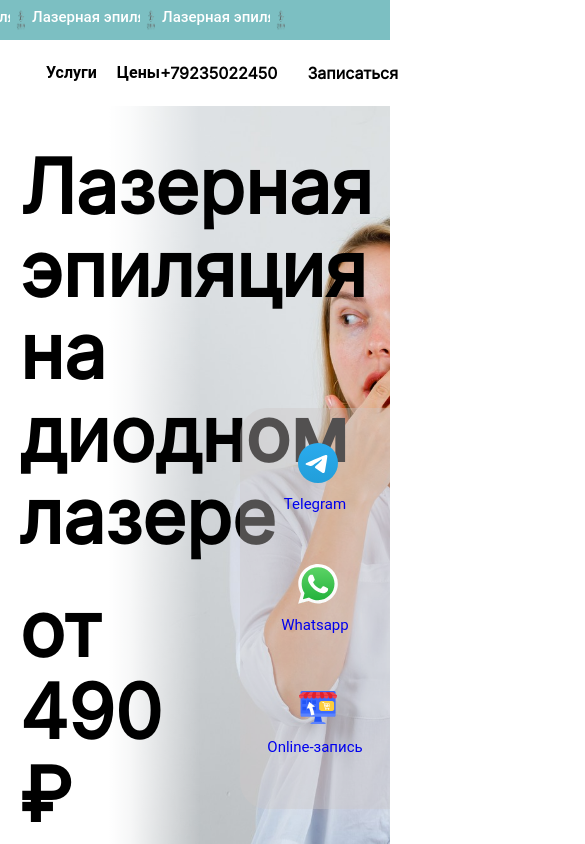
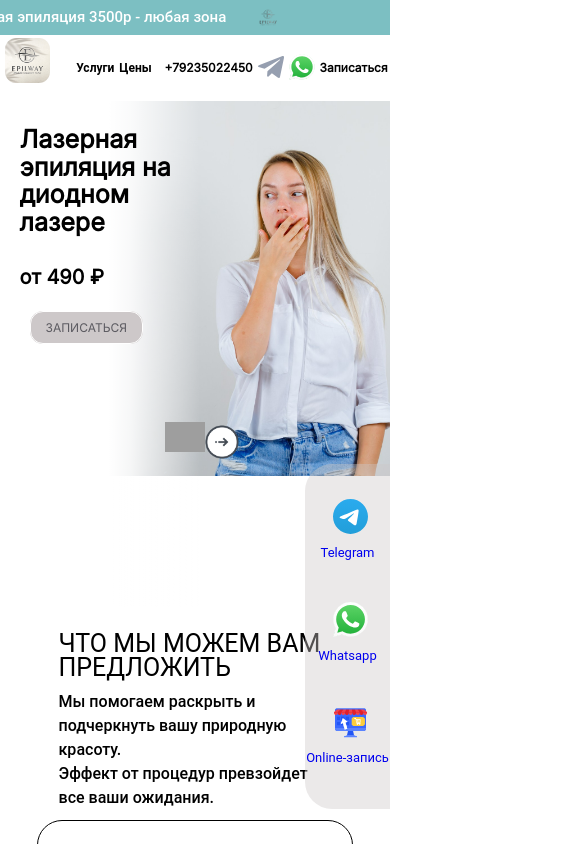
Before and after one commit to poluectpoluekt/oks, a React (Create React App) app: page / in a window 390 px wide. Shown: the top 844 px of the page, 585 px wide, since content can reach past the window. Built offline with nearby package versions, Linux system fonts and the light colour scheme; grey boxes are pictures that could not be loaded.

Commit message:
adaptasion v2

```diff
--- a/src/components/App/App.jsx
+++ b/src/components/App/App.jsx
@@ -11,9 +11,9 @@ const App = () =>{
         <Runline/>
         <Header />
         <AppRoutes />
-        <div className='container'>
+
             <Contact />
-        </div>
+
         <Footer/>
     </div>
 }
--- a/src/styles/Add.module.css
+++ b/src/styles/Add.module.css
@@ -224,3 +224,63 @@
 
 
 }
+
+@media(max-width: 391px){
+
+    .main {
+        font-size: 25px;
+    }
+
+    .main_p{
+        font-size: 20px;
+    }
+
+    .conteiner_info{
+        padding-top: 25px;
+    }
+
+    .carousel_item, .carousel_item_sec, .carousel_item_thi, .carousel_item_thu {
+        height: 60vh;
+    }
+
+    /* .carousel_item_thi .main {
+        font-size: 25px;
+    } */
+
+
+
+    .slide_btn_r{
+        top: 38vh;
+       left: 48%;
+
+    }
+
+    .slide_btn_l{
+        top: 38vh;
+       left: 38%;
+    }
+
+    .btn{
+        /* position: absolute;
+        z-index: 5;
+        top: calc();
+        left: 0; */
+        min-height: 28px;
+        padding: 8px 15px;
+        //bottom: 25px;
+        font-size: 12px;
+        font-weight: 300;
+        margin-left: 10px;
+
+    }
+
+    .conteiner_info{
+
+    }
+
+    .conteiner_info::before {
+        max-height: 60vh;
+    }
+
+
+}
--- a/src/styles/Contact.module.css
+++ b/src/styles/Contact.module.css
@@ -49,7 +49,7 @@
 }
 
 .conteiner_flex a{
-    margin-bottom: 30px;
+    margin-bottom: 20px;
     text-decoration: none;
 }
 
@@ -72,7 +72,9 @@
 
 @media(max-width: 376px){
 
+
     .main{
+        //display: none;
         width: 80px;
     }
 
@@ -87,3 +89,21 @@
 
 
 }
+
+@media(max-width: 391px){
+
+    .main{
+        //display: none;
+        width: 85px;
+    }
+
+    .conteiner_flex a h2{
+        font-size: 13px;
+    }
+
+    .conteiner_flex a img{
+        width: 35px;
+        height: 35px;
+    }
+
+}
--- a/src/styles/Element.module.css
+++ b/src/styles/Element.module.css
@@ -84,3 +84,19 @@
 
 
 }
+
+@media(max-width: 391px){
+
+    .wrap_list_item{
+        padding: 0;
+    }
+
+    .wrap_list_item_content div h2{
+        font-size: 15px;
+        padding: 0;
+        //width: 70%;
+    }
+
+
+
+}
--- a/src/styles/Footer.module.css
+++ b/src/styles/Footer.module.css
@@ -165,3 +165,46 @@
         justify-content: center;
     }
 }
+
+
+@media(max-width: 391px){
+
+    .conteiner_top{
+        padding: 5px 5px;
+        margin: 0;
+    }
+
+    .logo{
+        display: none;
+    }
+    .info{
+        text-align: center;
+    }
+
+    .conteiner_content{
+        flex-direction: column;
+        justify-content: center;
+    }
+
+    .info{
+        font-size: 12px;
+    }
+
+    .phone{
+        font-size: 20px;
+    }
+
+    .conteiner_socials > a >img{
+
+    }
+
+    .link h2{
+        font-size: 12px;
+    }
+
+    .conteiner_contacts{
+        display: flex;
+        flex-direction: column;
+        justify-content: center;
+    }
+}
--- a/src/styles/Header.module.css
+++ b/src/styles/Header.module.css
@@ -97,7 +97,7 @@
   }
 
 
-  @media(max-width: 380px){
+  @media(max-width: 376px){
 
     .logo img{
       max-height: 48px;
@@ -134,3 +134,42 @@
   }
 
   }
+
+
+  @media(max-width: 391px){
+
+    .logo img{
+      max-height: 48px;
+      width: 45px;
+      height: 45px;
+    }
+
+
+    .socials img{
+      max-height: 48px;
+      width: 26px;
+      height: 26px;
+    }
+
+    .left {
+      margin-right: 5px;
+  }
+
+    .left h2{
+        font-size: 12px;
+    }
+
+    .right h2{
+      font-size: 12px;
+  }
+
+  .left ul{
+    padding: 3px;
+    gap: 5px;
+  }
+
+  .right div{
+    gap: 5px
+  }
+
+  }
--- a/src/styles/Price.module.css
+++ b/src/styles/Price.module.css
@@ -279,3 +279,34 @@
 
 
 }
+
+@media(max-width: 391px){
+    .price{
+
+        margin-top: 40px;
+        margin-bottom: 40px;
+    }
+
+    .title {
+        padding: 0 50px 30px 50px;
+
+    }
+
+    .title h2{
+        font-size: 16px;
+    }
+
+    .conteiner_list{
+        padding: 0 5px;
+    }
+
+    .conteiner_list_flex{
+        padding: 20px 40px;
+    }
+
+    .conteiner_list_open_show{
+        padding: 10px 15px;
+    }
+
+
+}
--- a/src/styles/Privil.module.css
+++ b/src/styles/Privil.module.css
@@ -337,6 +337,18 @@
         height: calc(100% - 80px);
     }
 
+    .section_item::after {
+        content: "";
+        position: absolute;
+        top: 0;
+        width: 15px;
+        height: 100%;
+        background: rgba(255,255,255,.6);
+        -webkit-backdrop-filter: blur(3px);
+        backdrop-filter: blur(3px);
+        max-width: 20px;
+    }
+
     .privil .section_item h2{
         padding-top: 25px;
         font-size: 20px;
@@ -412,3 +424,112 @@
         padding-left: 10px;
     }
 }
+
+
+
+@media(max-width: 391px){
+
+    .privil{
+        margin-top: 20px;
+        height: 280px;
+    }
+
+    .section_item{
+        height: calc(100% - 80px);
+    }
+
+    .section_item::after {
+        content: "";
+        position: absolute;
+        top: 0;
+        width: 15px;
+        height: 100%;
+        background: rgba(255,255,255,.6);
+        -webkit-backdrop-filter: blur(3px);
+        backdrop-filter: blur(3px);
+        max-width: 20px;
+    }
+
+    .privil .section_item h2{
+        padding-top: 25px;
+        font-size: 20px;
+        font-weight: 400;
+    }
+
+    .top_line{
+        height: 80px;
+    }
+
+    .item_text{
+        font-size: 10px;
+        padding-left: 12px;
+        padding-top: 35px;
+
+    }
+
+    .item_text::before{
+        font-size: 11px;
+        padding-left: 8px;
+        padding-top: 15px;
+    }
+
+    .bg .item_info{
+        //padding: auto;
+    }
+
+    .adventages_item .item_info{
+        padding: 5px;
+    }
+
+    .adventages_item_bot .item_info{
+        padding: 5px;
+    }
+
+    .item_info_content{
+        padding: 2px;
+    }
+
+    .adventages_item .item_info_content{
+        padding-top: 10px;
+        font-size: 5px;
+        padding-left: 10px;
+    }
+
+
+    .adventages_item .item_info .item_info_content h3{
+        font-size: 5px;
+        padding: 2px;
+    }
+
+    .adventages_item_bot .item_info .item_info_content h3{
+        font-size: 5px;
+        padding: 2px;
+    }
+
+    .adventages_item .item_info .item_info_content p{
+        font-size: 5px;
+    }
+
+
+    .adventages_item_bot .item_info .item_info_content h3{
+        font-size: 5px;
+    }
+
+    .adventages_item_bot .item_info .item_info_content p{
+        font-size: 5px;
+    }
+
+    .adventages_item_bot .item_info_content h3, p{
+        padding-top: 10px;
+        font-size: 5px;
+        padding-left: 10px;
+    }
+}
+
+@media (hover: hover){
+
+}
+
+@media (hover: none) {
+
+}
--- a/src/styles/Promo.module.css
+++ b/src/styles/Promo.module.css
@@ -70,3 +70,17 @@
 
 
 }
+
+@media(max-width: 391px){
+
+    .carousel{
+        //max-height: 375px;
+        min-height: 60vh;
+    }
+
+    .carousel_inner div{
+        max-height: 375px;
+    }
+
+
+}
--- a/src/styles/Runline.module.css
+++ b/src/styles/Runline.module.css
@@ -75,3 +75,33 @@
 
 
 }
+
+@media (max-width: 391px){
+
+  .promo p{
+    font-size: 15px;
+  }
+
+  .promo img{
+    height: 25px;
+    width: 25px;
+  }
+
+  .promo p:nth-child(3){
+    display: none;
+  }
+
+  .promo img:nth-child(4){
+    display: none;
+  }
+
+  .promo p:nth-child(5){
+    display: none;
+  }
+
+  .promo img:nth-child(6){
+    display: none;
+  }
+
+
+}
--- a/src/styles/Services.module.css
+++ b/src/styles/Services.module.css
@@ -134,3 +134,41 @@
     }
 
 }
+
+@media(max-width: 391px){
+
+    .serv{
+        margin-top: 25px;
+    }
+
+    .info{
+        flex-direction: column;
+        margin-bottom: 10px;
+    }
+
+    .info h2{
+        font-size: 25px;
+        font-weight: 400;
+        margin: 0;
+    }
+
+    .info div{
+        font-size: 20px;
+        margin: 0;
+        margin-top: 10px;
+        max-width: none;
+    }
+
+    .img{
+        grid-template-columns: 1fr;
+        grid-template-rows: 1fr 1fr 1fr 1fr;
+        height: 1400px;
+        margin: 0 5%;
+
+    }
+
+    .wrapper h3{
+        font-size: 12px;
+    }
+
+}
--- a/src/styles/global.css
+++ b/src/styles/global.css
@@ -46,3 +46,19 @@ body {
     font-size: 16px;
     line-height: 24px;
   }
+
+  @media(max-width: 375px){
+
+    body {
+      max-width: 100%;
+    }
+
+  }
+
+  @media(max-width: 390px){
+
+    body {
+      max-width: 100%;
+    }
+
+  }
```
